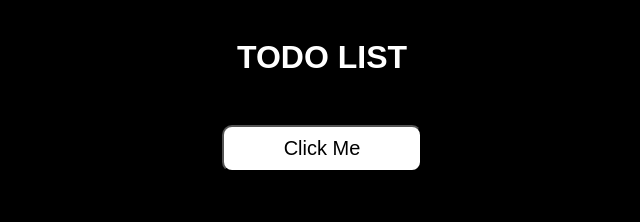
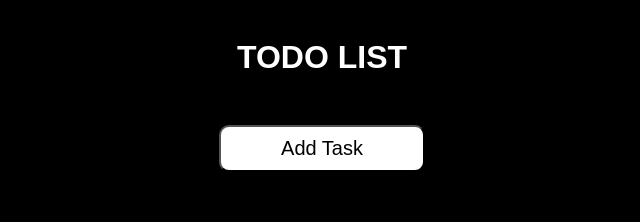
Before and after one commit to Siowyn/todolist, a React (Create React App) app: page / in a window 1280 px wide. Shown: the top 222 px of the page, without its empty margins (318-958 px from the left). Built offline with nearby package versions, Linux system fonts and the light colour scheme.

Commit message:
added localstorage parsing

```diff
--- a/src/todolist.js
+++ b/src/todolist.js
@@ -1,4 +1,4 @@
-import React, { useEffect, useState } from "react";
+import React, {useEffect, useState} from "react";
 import Buttona from "./button";
 import {
   Button,
@@ -13,6 +13,8 @@ function TodoList(save) {
   const [taskName, setTaskName] = useState('');
   const [description, setDescription] = useState('');
 
+
+
   const [taskList, setTaskList] = useState([]);
 
   const handleOnChange = (e) => {
@@ -25,10 +27,19 @@ function TodoList(save) {
       setDescription(value)
     }
   }
+  useEffect(() => {
+    let arr = localStorage.getItem("taskList")
+    if (arr)
+    {
+      let obj = JSON.parse(arr)
+      setTaskList(obj)
+    }
+  }, [])
 
   const saveTask = (taskObject) => {
     let tempList = taskList
     tempList.push(taskObject)
+    localStorage.setItem("taskList,", JSON.stringify(tempList))
     setTaskList(tempList)
     setModal(false)
   }
@@ -43,9 +54,9 @@ function TodoList(save) {
   return (
     <>
       <div className="modaldiv">
-      <Buttona color="danger" onClick={toggle}>Click Me</Buttona>
+      <Buttona color="danger" onClick={toggle}>Add Task</Buttona>
       <Modal isOpen={modal} toggle={toggle} save={saveTask}className="modalcontainer">
-        <ModalHeader className="modalheader"toggle={toggle}>TODO ADD</ModalHeader>
+        <ModalHeader className="modalheader"toggle={toggle}>Add Task</ModalHeader>
         <ModalBody className="modalcss">
           <form>
             <div className="form-group">
```
